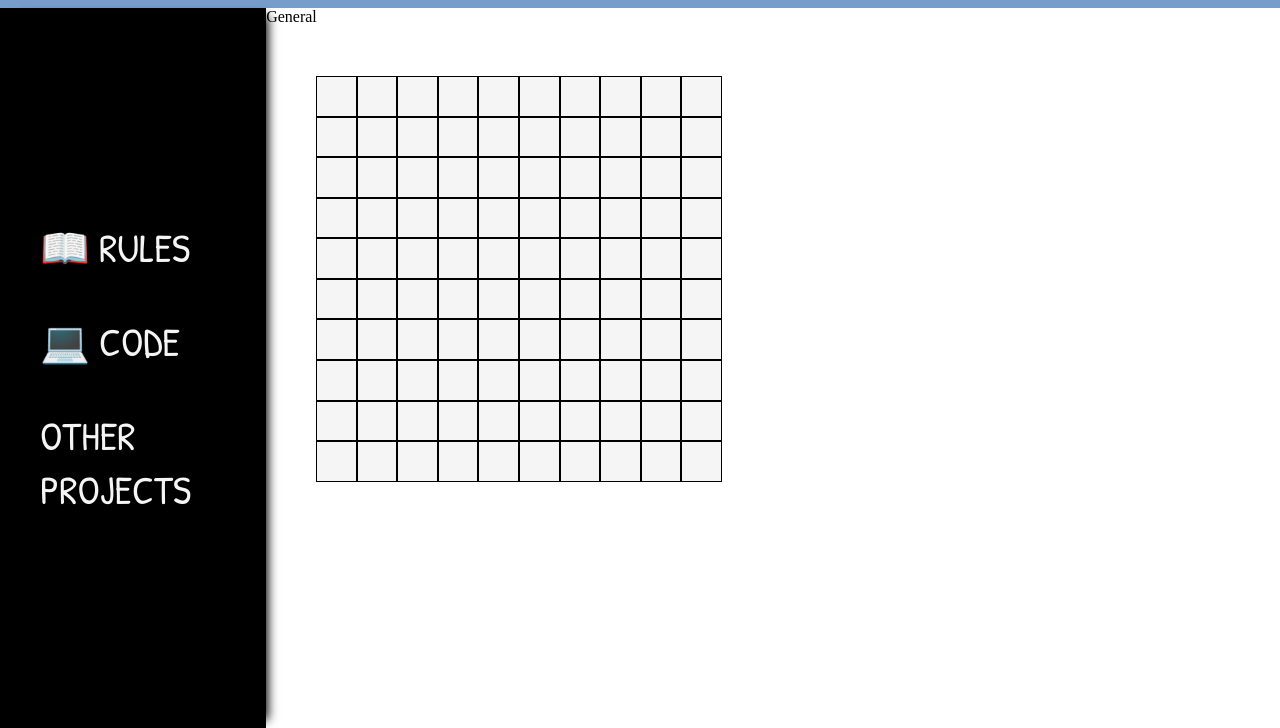
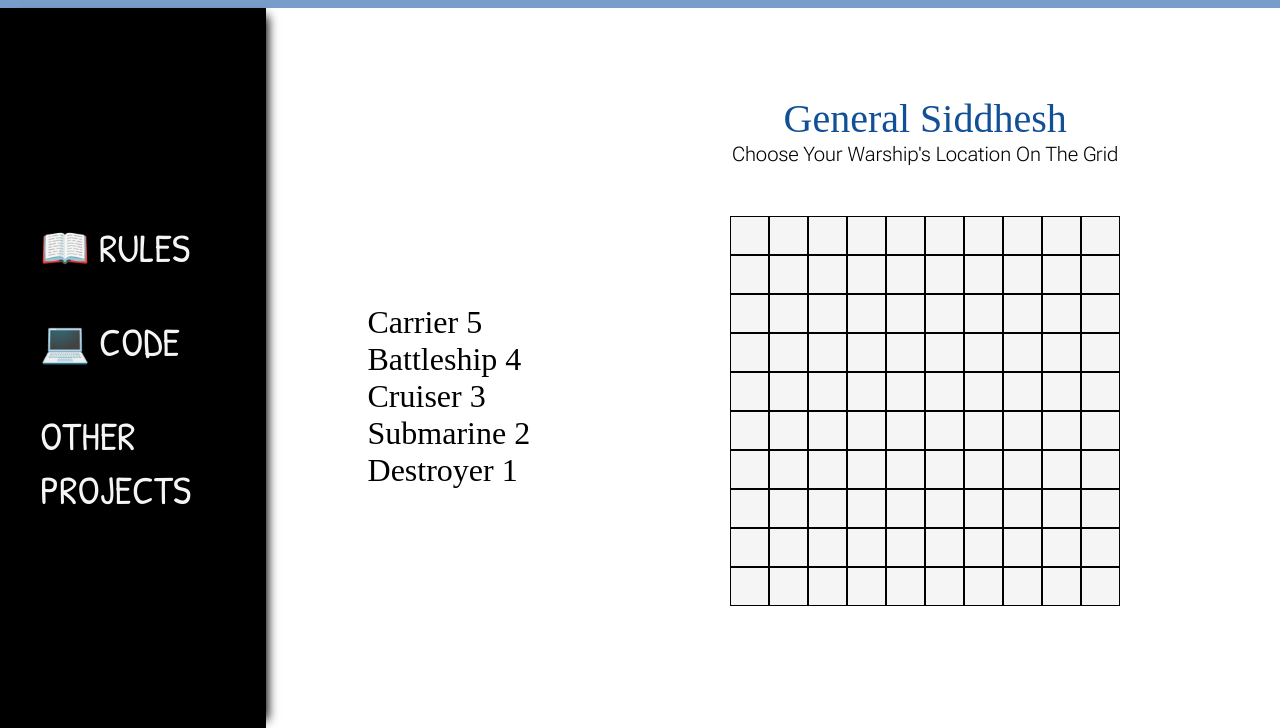
Before and after one commit to node0112/battleshiptests, a website: page index.html in a window 1280 px wide. Shown: the part 72-800 px from the top of the page. Drawn offline with Linux system fonts and the light colour scheme; a web font is replaced by a local one.

Commit message:
enhanced game logic

```diff
--- a/game.js
+++ b/game.js
@@ -1,25 +1,5 @@
-function createGrids(){
-    const grids=document.querySelector('.grids-container')
-    grids.style.setProperty('--grid-rows',10)
-    grids.style.setProperty('--grid-columns',10)
-    let number=1
-    let char=97  // declared outside forloop so that it increments
-    for(let i = 1; i <=100; i++) {
-        if(number==11){
-            number=1
-            char=char+1
-        }
-        let cell = document.createElement("div");
-        cell.style.border = "1px solid black";
-        let coordinate=String(String.fromCharCode(char).toUpperCase()+number)
-        cell.id=coordinate
-        cell.classList.add('grid-item');
-        grids.appendChild(cell);
-        number=number+1
-        };
-}
-createGrids()
 
+let shipSelected=3
 
 
 
@@ -30,7 +10,7 @@ createGrids()
 //<------------------------------Game Logic Here--------------------------->
 
 
-function ship(battleship){//take in battleship as an array with each position having true(numbert hit) or false(hit)
+function ship(battleship){//take in battleship as an gameboard1 with each position having true(numbert hit) or false(hit)
     let sunk=false
     let ln=battleship.length
     const hit = (target) => {
@@ -55,7 +35,7 @@ function ship(battleship){//take in battleship as an array with each position ha
     return { battleship,ln, sunk, hit, isSunk }
 }
 
-//store ships in an array
+//store ships in an gameboard1
 
 function gameboard(){
     let array = createArray()
@@ -74,8 +54,9 @@ function gameboard(){
         let status=false
 
     }
-    return {receiveAttack}
+    return {array}
 }
+let gameboard1=gameboard().array
 
 function createShip(length,startChar,number){
     let i
@@ -88,11 +69,11 @@ function createShip(length,startChar,number){
     return array
 }
 
-function createArray(){//creates an array for the gameboard
+function createArray(){//creates an gameboard1 for the gameboard
     let h,i,j
     let array=[]
     let indexCounter=0
-        for(i=97;i<=107;i++){
+        for(i=97;i<107;i++){
             let char=String.fromCharCode(i)
             char=char.toUpperCase()
             for(j=1;j<=10;j++){
@@ -103,13 +84,18 @@ function createArray(){//creates an array for the gameboard
     return array
 }
 
-function findIndex(element,array){
-    let ln= array.length
-    for(let i=0;i<ln;i++){//searches array for matching element and returns its index
-        if(array[i].pos == element){
+function findIndex(element,arr){
+    let ln= arr.length
+    for(let i=0;i<ln;i++){//searches gameboard1 for matching element and returns its index
+        if(arr[i].pos == element){
             return i        //returns i as the index of the element found
         }
     }
+}
+function findElement(coordinate,array,term){
+    let index=findIndex(coordinate,array)
+    if(term=="block"){return array[index].block}
+    if(term=="hit"){return array[index].hit}
 }
 
 function createPlayer(name){
@@ -118,3 +104,80 @@ function createPlayer(name){
     let playerName=name
     return { playerName, wins, points }
 }
+
+//<-----------------DAOM LOGIC HERRE---------------------->
+
+
+function createGrids(array){
+    const grids=document.querySelector('.grids-container')
+    grids.style.setProperty('--grid-rows',10)
+    grids.style.setProperty('--grid-columns',10)
+    let number=1
+    let char=97  // declared outside forloop so that it increments
+    for(let i = 1; i <=100; i++) {
+        if(number==11){
+            number=1
+            char=char+1
+        }
+        let cell = document.createElement("div");
+        cell.style.border = "1px solid black";
+        let coordinate=String(String.fromCharCode(char).toUpperCase()+number)
+        cell.id=coordinate
+        cell.classList.add('grid-item');
+        let block=findElement(coordinate,array)
+        cell.addEventListener("mouseover",()=>{
+            highlightGrids(cell.id,shipSelected,array)
+        })
+        cell.addEventListener('click', ()=>{
+            updateGame(array,cell.id,shipSelected)})
+        if(block=="ocean"){
+           cell.style.backgroundColor="#779ECB"
+        }
+        grids.appendChild(cell);
+        number=number+1
+        };
+}
+createGrids(gameboard1)
+
+function refreshGrid(array){ // must be passed direct array value
+    items=document.querySelectorAll('.grid-item')
+    items.forEach(item => {
+        item.removeEventListener("click",function(){})
+        let id=item.id
+        let block=findElement(id,array,"block")
+        if(block=="ocean"){
+            item.style.backgroundColor="#779ECB"
+        }
+        else if(block=="ship"){
+             console.log(block)
+            item.style.backgroundColor="tomato"
+        }
+    })
+}
+
+function updateGame(array,id,shipSelected){
+    let index=findIndex(id,array)
+    for(let i=0;i<shipSelected;i++){
+        array[index].block="ship"
+        console.log(array[index].block)
+        index=index+1
+    }
+    refreshGrid(array)
+}
+function highlightGrids(id,shipSelected,array){
+    let number=parseInt(id.charAt(1))
+    let char=id.charAt(0)
+    let coordinate=String.fromCharCode
+    let firstgrid=document.getElementById(coordinate)
+    refreshGrid(array)
+    for(let i=0;i<shipSelected;i++){//highlights grids with apppropriate colors by verifying status from gameboard array
+        let coordinate=String(char+number)
+        let block=findElement(coordinate,array,"block")
+        let hit=findElement(coordinate,array,"hit")
+        let cell=document.getElementById(coordinate)
+        if(block=="ocean"){
+        cell.style.backgroundColor="tomato"
+        }
+        number=number+1
+    }
+}
--- a/index.html
+++ b/index.html
@@ -46,8 +46,18 @@
 
             </div>
             <div class="screen2 screen">
-                <div class="player1name">General</div>
+                <div class="ships">
+                    <div class="ship" id="carrier">Carrier 5</div>
+                    <div class="ship" id="battleship">Battleship 4</div>
+                    <div class="ship" id="cruiser">Cruiser 3</div>
+                    <div class="ship" id="submarine">Submarine 2</div>
+                    <div class="ship" id="destroyer">Destroyer 1</div>
+                </div>
+                <div class="player-placer-container">
+                <div class="player1name">General Siddhesh</div>
+                <div class="text-info">Choose Your Warship's Location On The Grid</div>
                 <div class="grids-container">
+                    </div>
                 </div>
             </div>
         </div>
--- a/style.css
+++ b/style.css
@@ -2,7 +2,7 @@
 @import url('https://fonts.googleapis.com/css2?family=Patrick+Hand&display=swap');
 @import url('https://fonts.googleapis.com/css2?family=Koulen&display=swap');
 @import url('https://fonts.googleapis.com/css2?family=Rajdhani&display=swap');
-
+@import url('https://fonts.googleapis.com/css2?family=Roboto+Flex:opsz,wght@8..144,200&display=swap');
 
 body{
     margin: 0;
@@ -14,6 +14,7 @@ body{
     display: flex;
     align-items: center;
     justify-content: center;
+    cursor: default;
 }
 .logo{
     display: flex;
@@ -60,10 +61,11 @@ a:hover{
     display: flex;
     justify-content: center;
     width: 80%;
+    height: 90%;
 }
 .screen{
     width: 100%;
-    height: 90%;
+    height: 100%;
 }
 .screen1{
     display: flex;
@@ -154,7 +156,7 @@ input{
     grid-template-rows: repeat(var(--grid-rows), 1fr);
     grid-template-columns: repeat(var(--grid-columns), 1fr);
     background-color: whitesmoke;
-    width: 40%;
+    width: 55%;
     height: auto;
     padding: 0;
     margin: 50px;
@@ -162,13 +164,53 @@ input{
   }
 
 .grid-item {
+    transition: all 0.2s;
     aspect-ratio: 1;
     background-color: whitesmoke;
     border: none;
     text-align: center;
     font-size: 10%;
+    cursor: pointer;
 }
 
+
+.screen2{
+    display: flex;
+    justify-content: center;
+    align-items: flex-end;
+}
+.player-placer-container{
+    flex: 1;
+    display: flex;
+    flex-direction: column;
+    justify-content: center;
+    align-items: center;
+}
+.ships{
+    margin-left: 10%;
+    font-family: 'koulen';
+    font-size: 32px;
+    width: 20%;
+    height: 80%;
+    display: flex;
+    flex-direction: column;
+    justify-content: center;
+}
+.ship{
+    transition: all 0.7s ease-in-out;
+    cursor: default;
+}
+.player1name{
+    margin-top: 3%;
+    font-family: 'Koulen';
+    text-align: center;
+    font-size: 40px;
+    color: #115097;
+}
+.text-info{
+    font-family: 'roboto flex';
+    font-size: 20px;
+}
 input:focus{
     outline: none;
 }
```
Also changed, not shown: test/game.js (+1 -1 lines).
